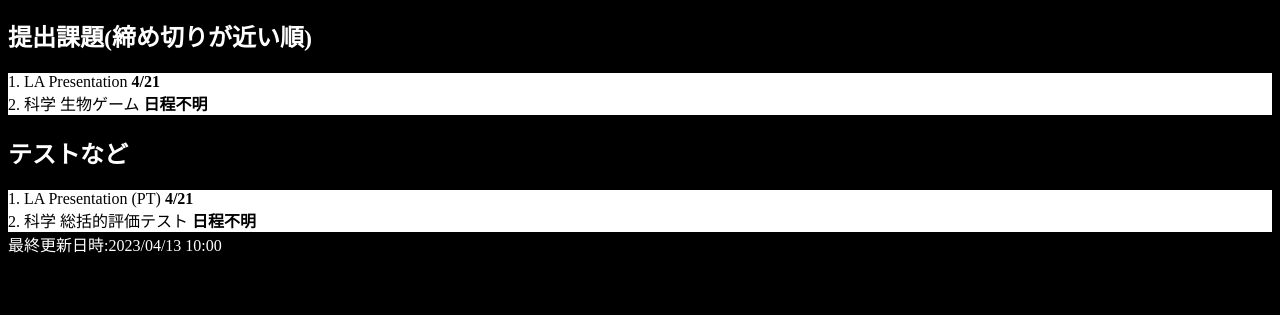
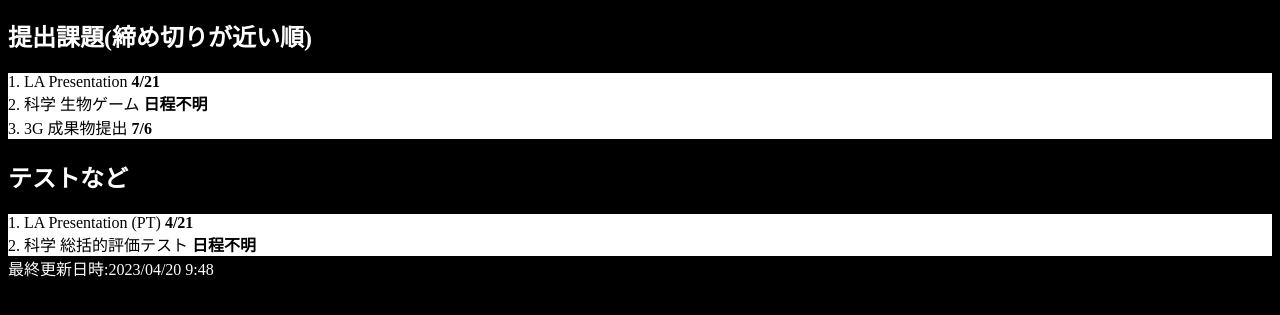
Before and after one commit to scsw0/kadai, a plain HTML site: page index.html in a window 1280 px wide. Shown: the part 57-372 px from the top of the page. Drawn offline with Linux system fonts and the light colour scheme.

Commit message:
Update index.html

```diff
--- a/index.html
+++ b/index.html
@@ -10,12 +10,13 @@
 <div style="background: white;">
 1. LA Presentation <b>4/21</b><br>
 2. 科学 生物ゲーム <b>日程不明</b><br>
+3. 3G 成果物提出 <b>7/6</b><br>
 </div>
 <h2 style="color: white;">テストなど</h2>
 <div style="background: white;">
 1. LA Presentation (PT) <b>4/21</b><br>
 2. 科学 総括的評価テスト <b>日程不明</b><br>
 </div>
-<span style="color: white;">最終更新日時:2023/04/13 10:00</span>
+<span style="color: white;">最終更新日時:2023/04/20 9:48</span>
 </body>
 </html>
```
